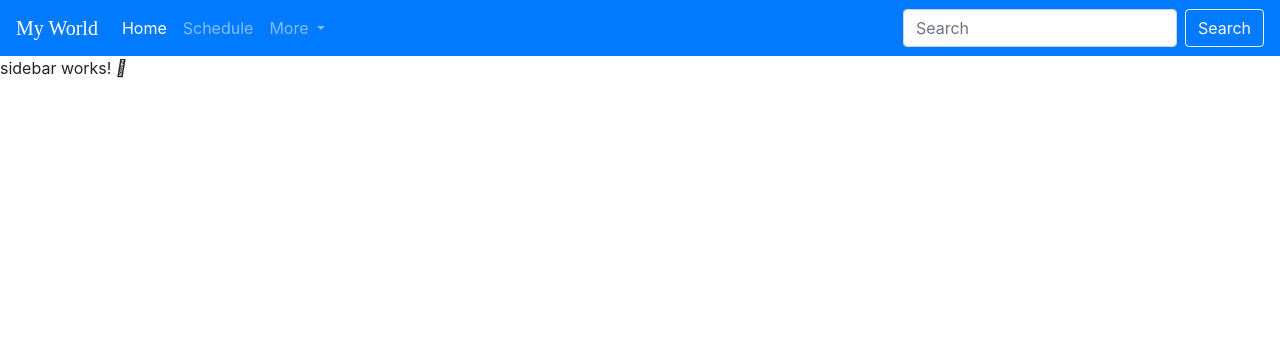
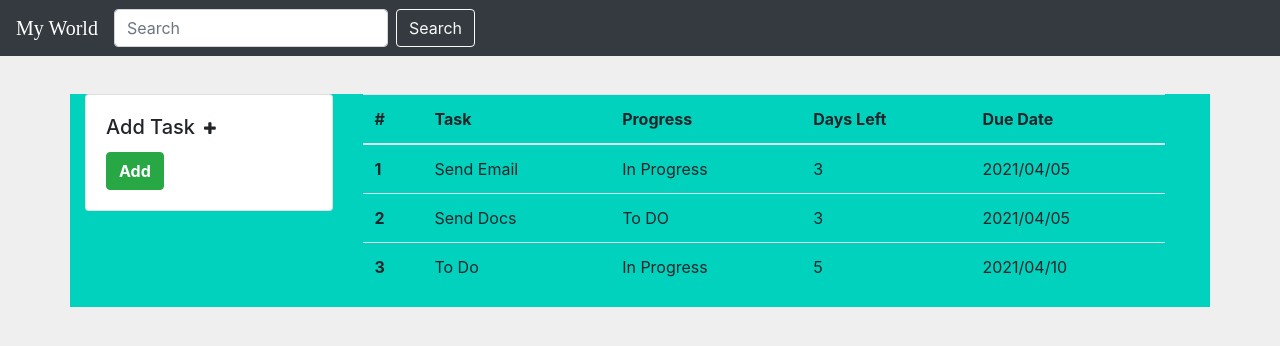
Before and after one commit to KenathPerera/angular-to-do-app, an Angular app: page / in a window 1280 px wide. Shown: the top 346 px of the page. Built offline with nearby package versions, Linux system fonts and the light colour scheme.

Commit message:
Add Sample Body Content

```diff
--- a/src/app/header/header.component.html
+++ b/src/app/header/header.component.html
@@ -1,11 +1,11 @@
-<nav class="navbar navbar-expand-lg navbar-dark bg-primary">
+<nav class="navbar navbar-expand-lg navbar-dark bg-dark">
   <a class="navbar-brand font-five" href="#">My World</a>
   <button class="navbar-toggler" type="button" data-toggle="collapse" data-target="#navbarSupportedContent" aria-controls="navbarSupportedContent" aria-expanded="false" aria-label="Toggle navigation">
     <span class="navbar-toggler-icon"></span>
   </button>
 
   <div class="collapse navbar-collapse" id="navbarSupportedContent">
-    <ul class="navbar-nav mr-auto">
+    <!-- <ul class="navbar-nav mr-auto">
       <li class="nav-item active">
         <a class="nav-link" href="#">Home <span class="sr-only">(current)</span></a>
       </li>
@@ -22,7 +22,7 @@
         </div>
       </li>
 
-    </ul>
+    </ul> -->
     <form class="form-inline my-2 my-lg-0">
       <input class="form-control mr-sm-2" type="search" placeholder="Search" aria-label="Search">
       <button class="btn btn-outline-light my-2 my-sm-0" type="submit">Search</button>
--- a/src/app/sidebar/sidebar.component.css
+++ b/src/app/sidebar/sidebar.component.css
@@ -0,0 +1,9 @@
+.page-container{
+    /* margin:0; */
+    margin-top:3%;
+    background: #01d2be;
+}
+.row-page{
+    height: 100%;
+    width: 100%;
+}
--- a/src/app/sidebar/sidebar.component.html
+++ b/src/app/sidebar/sidebar.component.html
@@ -1,4 +1,92 @@
-<p>
-  sidebar works!
-  <i class="fas fa-user"></i>
-</p>
+<div class="container page-container">
+  <div class="row row-page">
+    <div class="col-3">
+      <div class="card" style="width:100%;">
+        <div class="card-body">
+          <h5 class="card-title">Add Task<div class="badge badge-pill badge-ligh"><i class="fa fa-plus"></i></div></h5>
+          <button type="button" class="btn btn-success" (click)="onClick($event)" style="cursor: pointer;font-weight: bold;">Add</button>
+        </div>
+      </div>
+    </div>
+    <div class="col-9">
+      <table class="table">
+        <thead>
+          <tr>
+            <th scope="col">#</th>
+            <th scope="col">Task</th>
+            <th scope="col">Progress</th>
+            <th scope="col">Days Left</th>
+            <th scope="col">Due Date</th>
+          </tr>
+        </thead>
+        <tbody>
+          <tr>
+            <th scope="row">1</th>
+            <td>Send Email</td>
+            <td>In Progress</td>
+            <td>3</td>
+            <td>2021/04/05</td>
+          </tr>
+          <tr>
+            <th scope="row">2</th>
+            <td>Send Docs</td>
+            <td>To DO</td>
+            <td>3</td>
+            <td>2021/04/05</td>
+          </tr>
+          <tr>
+            <th scope="row">3</th>
+            <td>To Do</td>
+            <td>In Progress</td>
+            <td>5</td>
+            <td>2021/04/10</td>
+          </tr>
+        </tbody>
+      </table>
+    </div>
+  </div>
+</div>
+
+<!-- The Modal -->
+<div class="modal" id="myModal" [style.display]="showModal ? 'block' : 'none'">
+  <div class="modal-dialog">
+    <div class="modal-content">
+
+      <!-- Modal Header -->
+      <div class="modal-header">
+        <h4 class="modal-title">Add Tasks:</h4>
+        <button type="button" class="close" data-dismiss="modal" (click) = "hide()">&times;</button>
+      </div>
+
+      <!-- Modal body -->
+      <div class="modal-body">
+        <form>
+          <div class="form-group row">
+            <label for="staticEmail" class="col-sm-3 col-form-label">Task Name</label>
+            <div class="col-sm-9">
+              <input type="text" readonly class="form-control-plaintext" id="staticEmail" value="email@example.com">
+            </div>
+          </div>
+          <div class="form-group row">
+            <label for="inputPassword" class="col-sm-3 col-form-label">Progress</label>
+            <div class="col-sm-9">
+              <input type="password" class="form-control" id="inputPassword" placeholder="Password">
+            </div>
+          </div>
+          <div class="form-group row">
+            <label for="inputPassword" class="col-sm-9 col-form-label">Due Date</label>
+            <div class="col-sm-9">
+              <input type="password" class="form-control" id="inputPassword" placeholder="Password">
+            </div>
+          </div>
+        </form>
+      </div>
+
+      <!-- Modal footer -->
+      <div class="modal-footer">
+        <button type="button" class="btn btn-danger" data-dismiss="modal" (click) = "hide()">Close</button>
+      </div>
+
+    </div>
+  </div>
+</div>
--- a/src/app/sidebar/sidebar.component.ts
+++ b/src/app/sidebar/sidebar.component.ts
@@ -7,9 +7,32 @@ import { Component, OnInit } from '@angular/core';
 })
 export class SidebarComponent implements OnInit {
 
+  showModal : boolean;
+  UserId    : string;
+  Firstname : string;
+  Lastname  : string;
+  Email     : string;
+
   constructor() { }
 
   ngOnInit() {
   }
 
+  onClick(event)
+  {
+      this.showModal = true; // Show-Hide Modal Check
+    	this.UserId = event.target.id;
+    	this.Firstname = document.getElementById("firstname"+this.UserId).innerHTML;
+    	this.Lastname = document.getElementById("lastname"+this.UserId).innerHTML;
+    	this.Email = document.getElementById("email"+this.UserId).innerHTML;
+
+  }
+  //Bootstrap Modal Close event
+  hide()
+  {
+    this.showModal = false;
+  }
+
+
+
 }
--- a/src/index.html
+++ b/src/index.html
@@ -7,8 +7,12 @@
 
   <meta name="viewport" content="width=device-width, initial-scale=1">
   <link rel="icon" type="image/x-icon" href="favicon.ico">
+  <script src="https://ajax.googleapis.com/ajax/libs/jquery/3.3.1/jquery.min.js">
+  </script>
+  <script src="https://maxcdn.bootstrapcdn.com/bootstrap/4.3.1/js/bootstrap.min.js">
+  </script>
 </head>
-<body>
+<body style="background-color: #EFEFEF;">
   <app-root></app-root>
 </body>
 </html>
```
